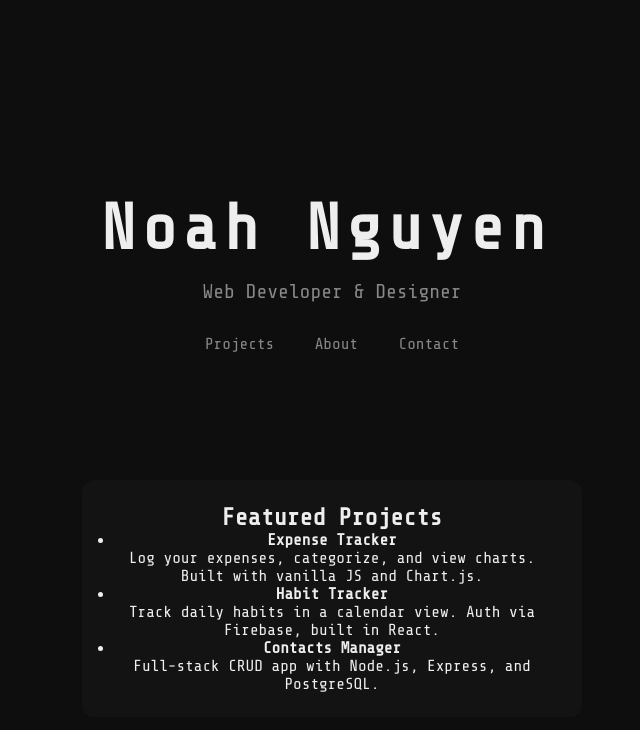
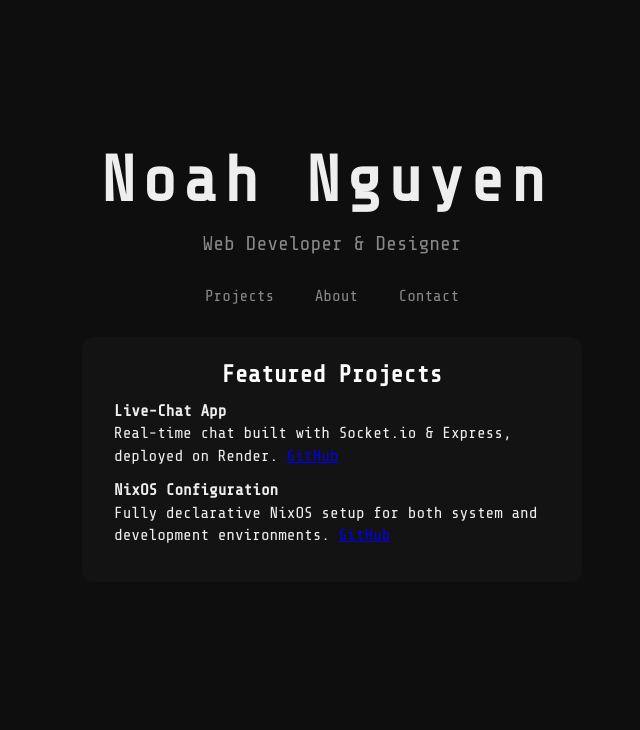
Before and after one commit to nnguyy/portfolio, a plain HTML site: page index.html in a window 1280 px wide. Both pictures are taken after a click on the link "Projects". Shown: the whole page, without its empty margins (308-948 px from the left). Drawn offline with nearby package versions, Linux system fonts and the light colour scheme.

Commit message:
all stuffs

```diff
--- a/index.html
+++ b/index.html
@@ -37,16 +37,14 @@
 	  <h2>Featured Projects</h2>
 	  <ul>
 		<li>
-          <strong>Expense Tracker</strong><br/>
-          Log your expenses, categorize, and view charts. Built with vanilla JS and Chart.js.
+		  <strong>Live-Chat App</strong><br/>
+		  Real-time chat built with Socket.io &amp; Express, deployed on Render.
+		  <a href="https://github.com/nnguyy/live-chat" target="_blank">GitHub</a>
 		</li>
 		<li>
-          <strong>Habit Tracker</strong><br/>
-          Track daily habits in a calendar view. Auth via Firebase, built in React.
-        </li>
-        <li>
-          <strong>Contacts Manager</strong><br/>
-          Full-stack CRUD app with Node.js, Express, and PostgreSQL.
+		  <strong>NixOS Configuration</strong><br/>
+		  Fully declarative NixOS setup for both system and development environments.
+		  <a href="https://github.com/nnguyy/nixos-config" target="_blank">GitHub</a>
 		</li>
 	  </ul>
 	</section>
--- a/style.css
+++ b/style.css
@@ -9,7 +9,7 @@
 
 html, body {
   height: 100%;
-  overflow: hidden; /* Disable scrolling */
+  overflow: hidden; /* Disable page scrolling */
 }
 
 body {
@@ -19,7 +19,8 @@ body {
   display: flex;
   flex-direction: column;
   align-items: center;
-  justify-content: center;
+  justify-content: flex-start; /* start at top */
+  padding-top: 4rem;           /* lift hero up */
 }
 
 /* ----------------------------------------
@@ -59,7 +60,7 @@ body {
 ---------------------------------------- */
 .hero {
   text-align: center;
-  margin-top: -13rem; /* Adjust this value to move it up */
+  margin-top: 5rem;
 }
 
 .title {
@@ -72,7 +73,6 @@ body {
 h1 {
   font-size: 4rem;
   letter-spacing: 0.1em;
-  display: inline-block;
   animation: fadeIn 1s ease-in-out;
 }
 
@@ -83,63 +83,74 @@ h1 {
   animation: blink 1s steps(2) infinite;
 }
 
-p {
+.hero p {
   margin-top: 1rem;
   font-size: 1.25rem;
   color: #888;
 }
 
-nav {
+.hero nav {
   margin-top: 2rem;
 }
-nav a {
+.hero nav a {
   margin: 0 1rem;
   text-decoration: none;
   color: #888;
   transition: color 0.3s;
 }
-nav a:hover {
+.hero nav a:hover {
   color: #eee;
 }
 
 /* ----------------------------------------
-   CONTENT SECTIONS
+   STACKED CONTENT SECTIONS
 ---------------------------------------- */
 .content-container {
-  position: absolute;
-  top: 60%;
-  left: 50%;
-  transform: translate(-50%, -50%);
+  position: relative;    /* establish stacking context */
   width: 100%;
-  display: flex;
-  justify-content: center;
+  margin-top: 2rem;      /* space below hero */
+  height: 200px;         /* reserve space for the stacked sections */
   pointer-events: none;
-  z-index: 10;
 }
 
 .section {
+  position: absolute;    /* stack on top of one another */
+  top: 0;
+  left: 50%;
+  transform: translateX(-50%) translateY(20px);
   opacity: 0;
-  transform: translateY(20px);
   transition: opacity 0.4s ease, transform 0.4s ease;
-  background: rgba(20,20,20,0.95);
+  background: rgba(20, 20, 20, 0.95);
   padding: 1.5rem 2rem;
   border-radius: 12px;
   max-width: 500px;
+  width: 90%;
   text-align: center;
   pointer-events: none;
-  position: absolute;
-  top: 0;
-  left: 0;
-  right: 0;
-  margin: 0 auto;
 }
 
 .section.active {
   opacity: 1;
-  transform: translateY(0);
+  transform: translateX(-50%) translateY(0);
   pointer-events: auto;
+  z-index: 1;
 }
 
+.section h2 {
+  margin-bottom: 0.75rem;
+  font-size: 1.5rem;
+  color: #fff;
+}
+
+.section ul {
+  list-style: none;
+  text-align: left;
+  padding-left: 0;
+}
+.section li {
+  margin-bottom: 0.75rem;
+  line-height: 1.4;
+}
 
 /* ----------------------------------------
    ANIMATIONS
```
Lines whose indentation alone changed are shown as unchanged.
